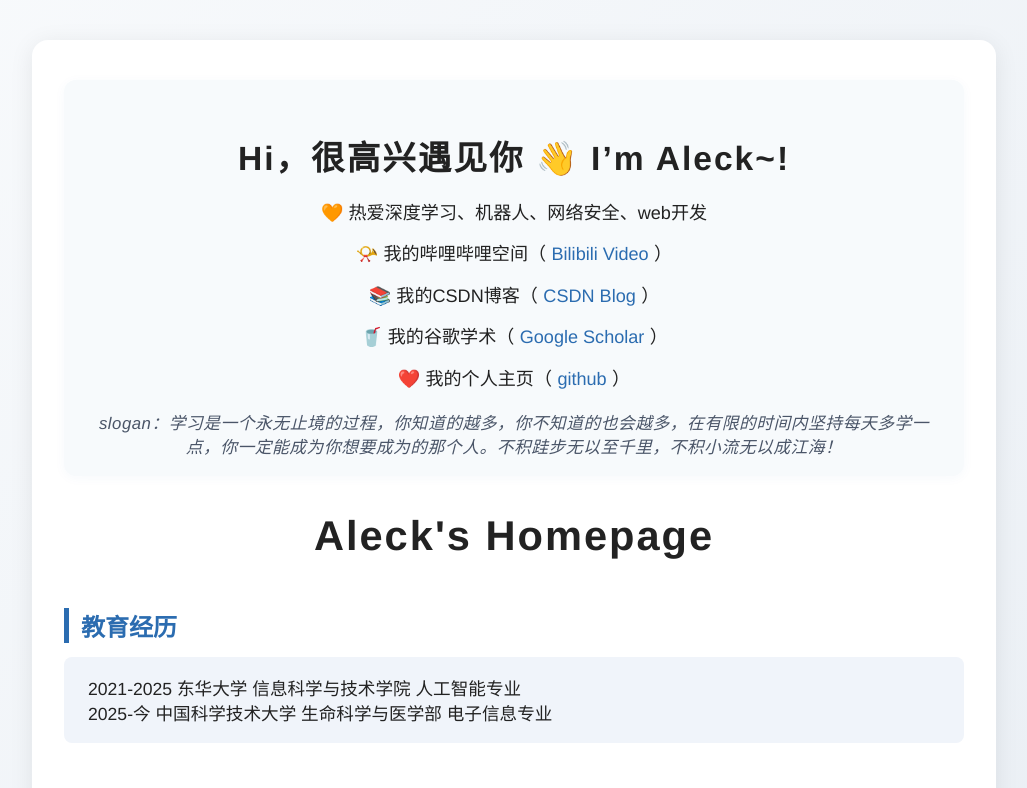
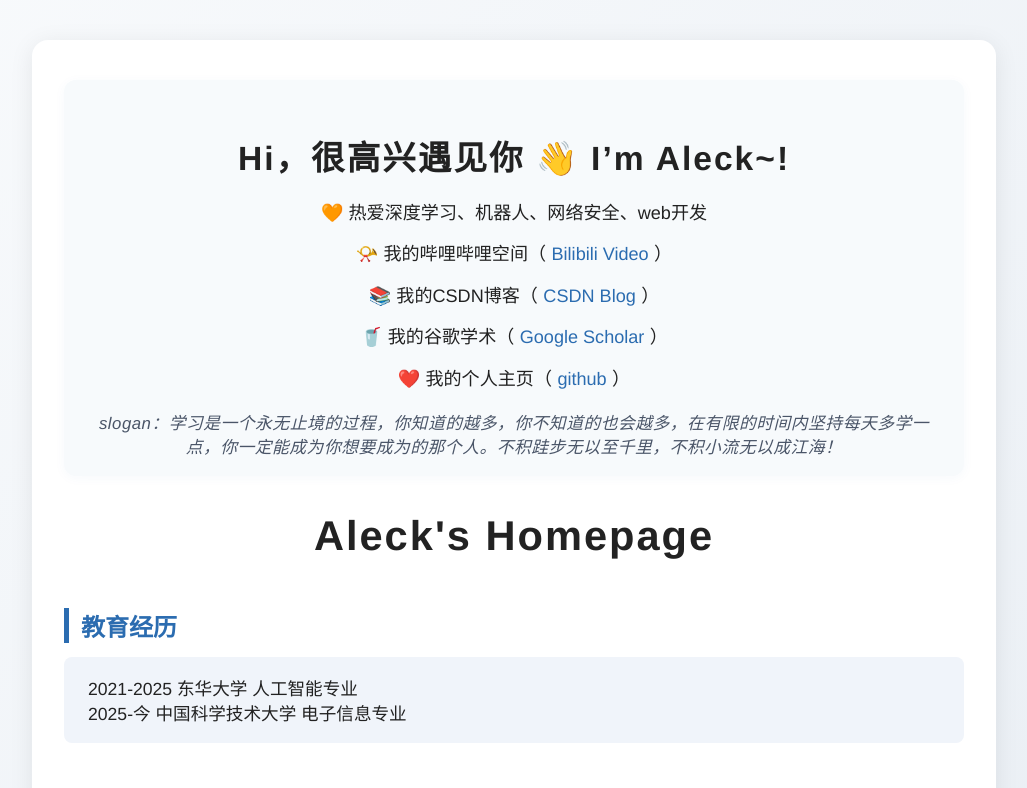
Before and after one commit to CHB-learner/CHB-learner.github.io, a plain HTML site: page index.html in a window 1280 px wide. Shown: the top 788 px of the page, without its empty margins (126-1153 px from the left). Drawn offline with Linux system fonts and the light colour scheme.

Commit message:
Update index.html

```diff
--- a/index.html
+++ b/index.html
@@ -113,7 +113,7 @@
         <li>📯 我的哔哩哔哩空间（<a href="https://space.bilibili.com/82123444?spm_id_from=333.337.0.0" target="_blank">Bilibili Video</a>）</li>
         <li>📚 我的CSDN博客（<a href="https://blog.csdn.net/chb1945626852?type=blog" target="_blank">CSDN Blog</a>）</li>
         <li>🥤 我的谷歌学术（<a href="https://scholar.google.com/citations?user=2KiDPfQAAAAJ&hl=en" target="_blank">Google Scholar</a>）</li>
-        <li>❤️ 我的个人主页（<a href="https://github.com/CHB-learner&hl=en" target="_blank">github</a>）</li>
+        <li>❤️ 我的个人主页（<a href="https://github.com/CHB-learner" target="_blank">github</a>）</li>
       </ul>
       <div class="slogan">slogan：学习是一个永无止境的过程，你知道的越多，你不知道的也会越多，在有限的时间内坚持每天多学一点，你一定能成为你想要成为的那个人。不积跬步无以至千里，不积小流无以成江海！</div>
     </div>
@@ -121,8 +121,8 @@
     <div class="section">
       <h2>教育经历</h2>
       <div class="edu">
-        <div>2021-2025 东华大学 信息科学与技术学院 人工智能专业</div>
-        <div>2025-今 中国科学技术大学 生命科学与医学部 电子信息专业</div>
+        <div>2021-2025 东华大学 人工智能专业</div>
+        <div>2025-今 中国科学技术大学 电子信息专业</div>
       </div>
     </div>
     <div class="section">
```
